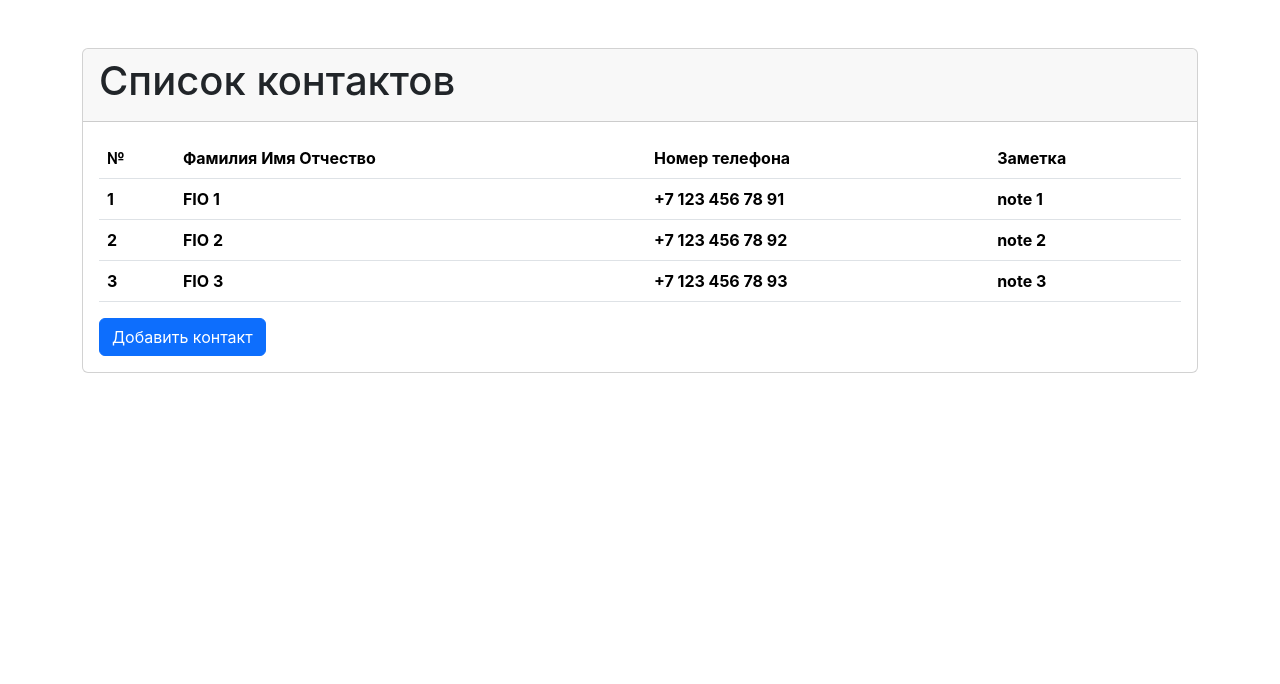
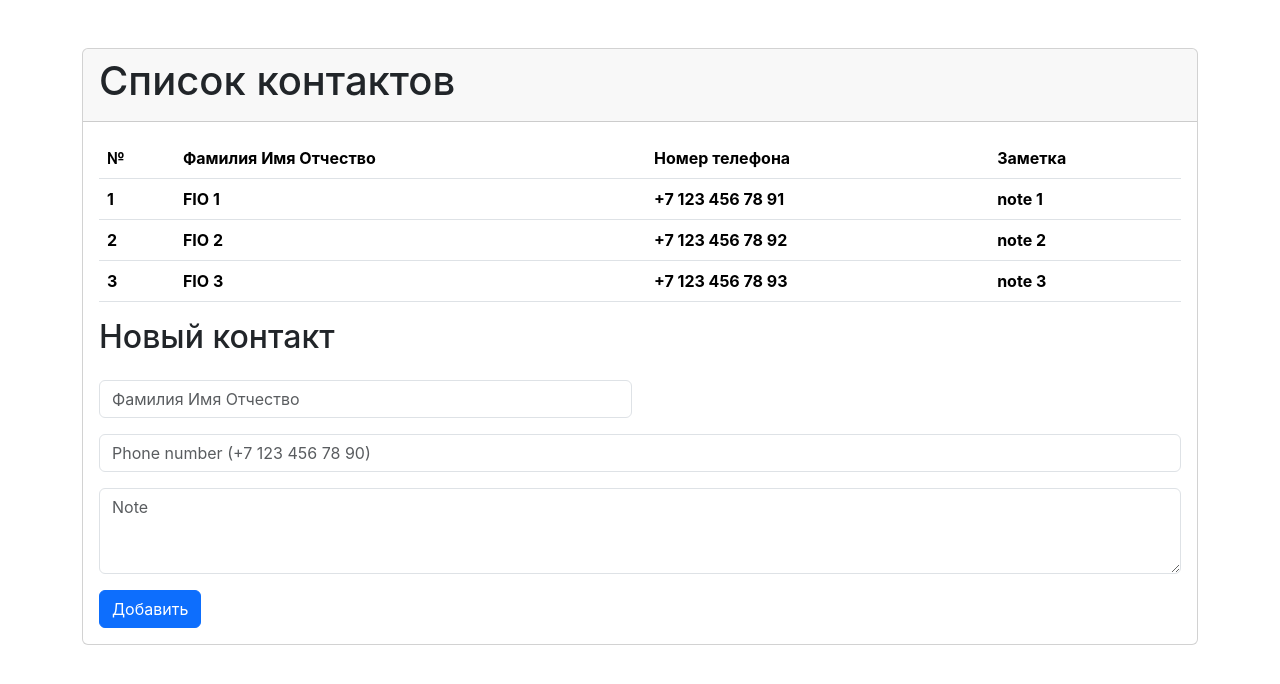
Before and after one commit to SergeyBatenin/contacts-app, a React (Create React App) app in the folder client/: page / in a window 1280 px wide. Shown: the top 684 px of the page. Built offline with nearby package versions, Linux system fonts and the light colour scheme; the HTML template or start-up script is replaced by a standard one.

Commit message:
добавлена форма для добавления нового контакта

```diff
--- a/client/src/App.js
+++ b/client/src/App.js
@@ -1,6 +1,7 @@
 import './App.css';
 import React, {useState} from 'react';
 import TableComp from './blocks/TableComp';
+import FormNewContact from './components/FormNewContact';
 
 function App() {
 
@@ -12,8 +13,8 @@ function App() {
     ]
   )
 
-  const appendContact = () => {
-    const newContact = {id: 7, fullName: " FIO 7", phone: "+7 123 456 78 97", note: "note 7"};
+  const appendContact = (fullName, phone, note) => {
+    const newContact = {id: contacts.length + 1, fullName: fullName, phone: phone, note: note};
     setContacts([...contacts, newContact]);
   }
 
@@ -25,14 +26,7 @@ function App() {
         </div>
         <div className='card-body'>
           <TableComp data={contacts} />
-          <div>
-          <button
-            type='button'
-            className='btn btn-primary'
-            onClick={appendContact}>
-            Добавить контакт
-          </button>
-        </div>
+          <FormNewContact appendContact={appendContact}/>
         </div>
       </div>
     </div>
--- /dev/null
+++ b/client/src/components/FormNewContact.js
@@ -0,0 +1,49 @@
+import React, {useState} from "react";
+
+const FormNewContact = (props) => {
+
+    const [fullName, setFullName] = useState("");
+    const [phone, setPhone] = useState("");
+    const [note, setNote] = useState("");
+
+    const addContact = () => {
+        if (fullName.trim() === "" || phone.trim() === "") return;
+
+        props.appendContact(fullName, phone, note);
+        setFullName("");
+        setPhone("");
+        setNote("");
+    }
+
+    return (
+        <form className="row g-3">
+      <h2>Новый контакт</h2>
+      <div class="col-md-6">
+        <input type="text"
+            className="form-control"
+            placeholder="Фамилия Имя Отчество"
+            value={fullName}
+            onChange={(e) => {setFullName(e.target.value)}}/>
+      </div>
+      <div class="col-12">
+        <input type="tel"
+            className="form-control"
+            placeholder="Phone number (+7 123 456 78 90)"
+            value={phone}
+            onChange={(e) => {setPhone(e.target.value)}}/>
+      </div>
+      <div class="col-12">
+        <textarea rows={3} type="text"
+            className="form-control"
+            placeholder="Note"
+            value={note}
+            onChange={(e) => {setNote(e.target.value)}}/>
+      </div>
+      <div class="col-12">
+        <button type="button" className="btn btn-primary" onClick={addContact}>Добавить</button>
+      </div>
+    </form>
+    )
+}
+
+export default FormNewContact;
```
